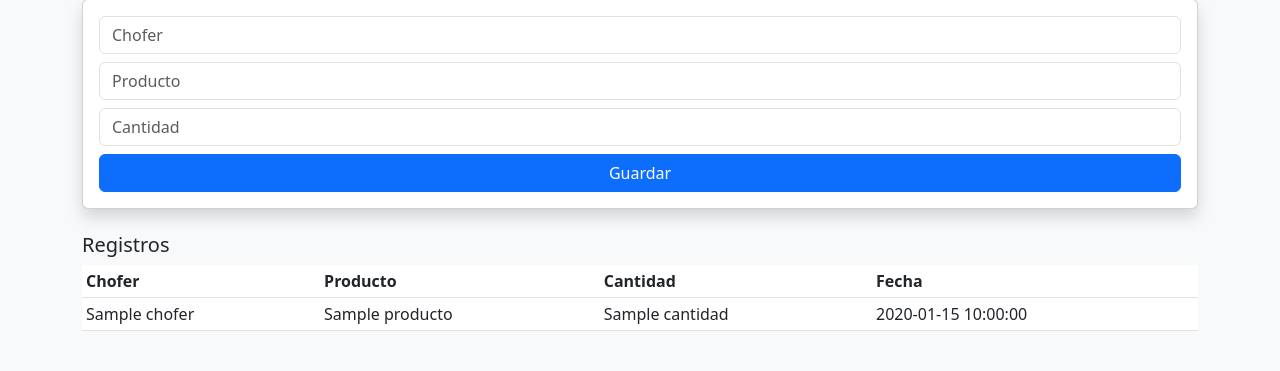
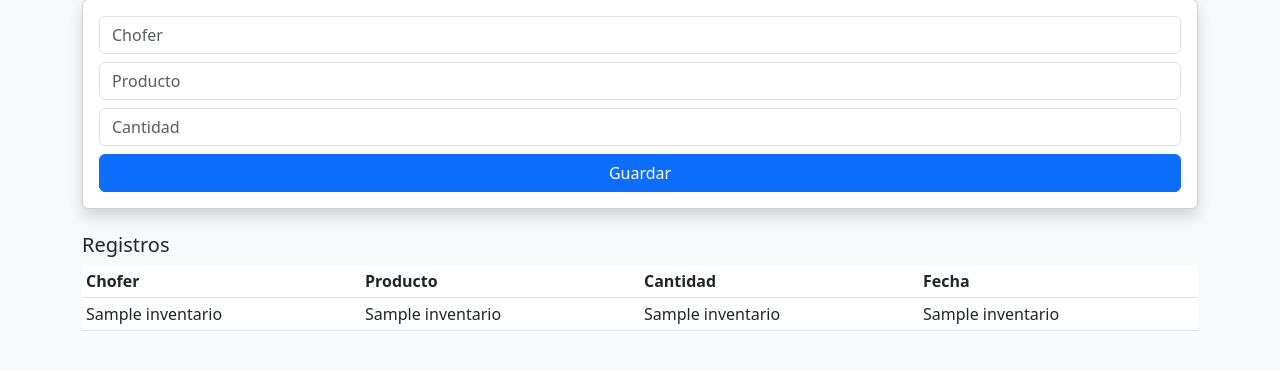
Before and after one commit to 0322203936-cmd/inventario-app, a Flask app: page / in a window 1280 px wide. Shown: the part 67-438 px from the top of the page. Run offline with Flask 3, Linux system fonts and the light colour scheme; a database or web service that is not in the repository returns one stand-in record (values such as "Sample title"); some libraries are stand-ins or nearby versions.

Commit message:
Update index.html

```diff
--- a/templates/index.html
+++ b/templates/index.html
@@ -5,10 +5,8 @@
     <title>Inventario</title>
     <meta name="viewport" content="width=device-width, initial-scale=1">
 
-    <!-- Bootstrap -->
     <link href="https://cdn.jsdelivr.net/npm/bootstrap@5.3.0/dist/css/bootstrap.min.css" rel="stylesheet">
 
-    <!-- PWA -->
     <link rel="manifest" href="/static/manifest.json">
 </head>
 
@@ -36,10 +34,10 @@
 
             {% for r in registros %}
             <tr>
-                <td>{{ r.chofer }}</td>
-                <td>{{ r.producto }}</td>
-                <td>{{ r.cantidad }}</td>
-                <td>{{ r.fecha }}</td>
+                <td>{{ r[1] }}</td>
+                <td>{{ r[2] }}</td>
+                <td>{{ r[3] }}</td>
+                <td>{{ r[4] }}</td>
             </tr>
             {% endfor %}
         </table>
```
